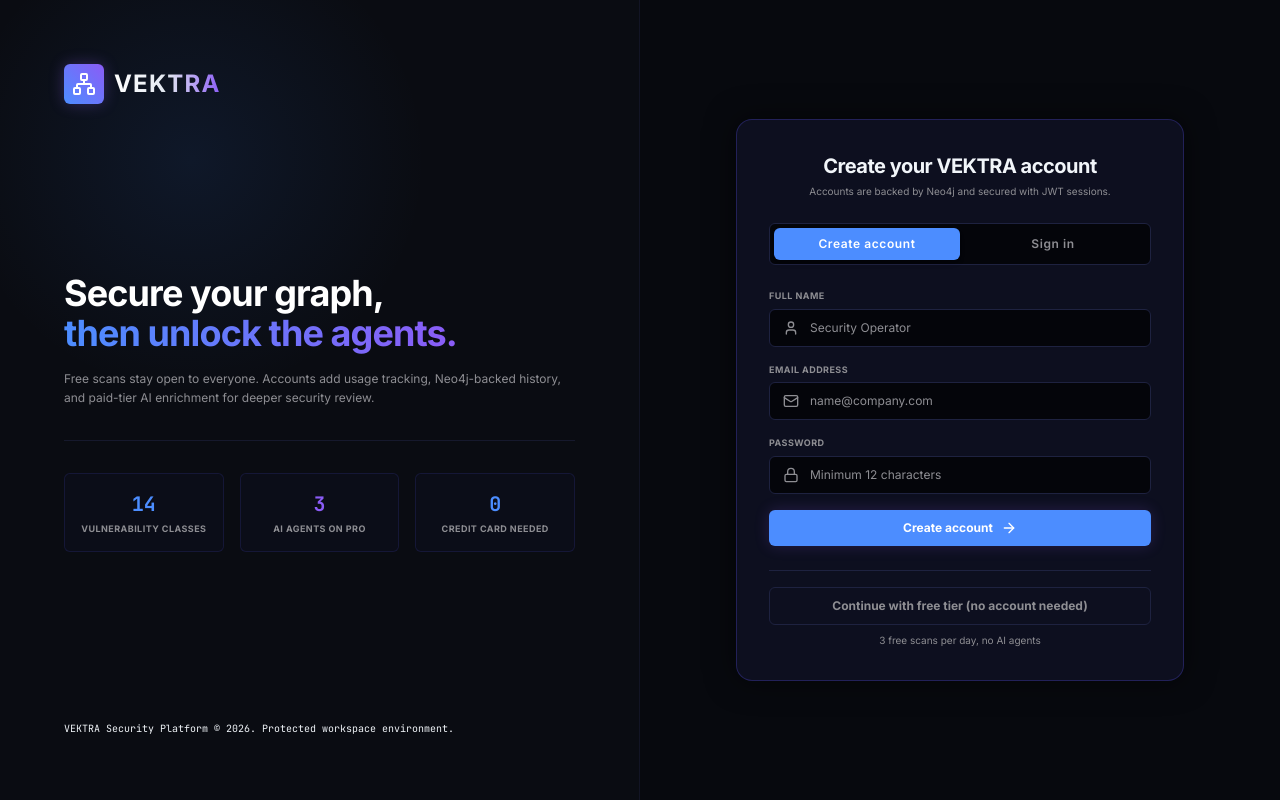
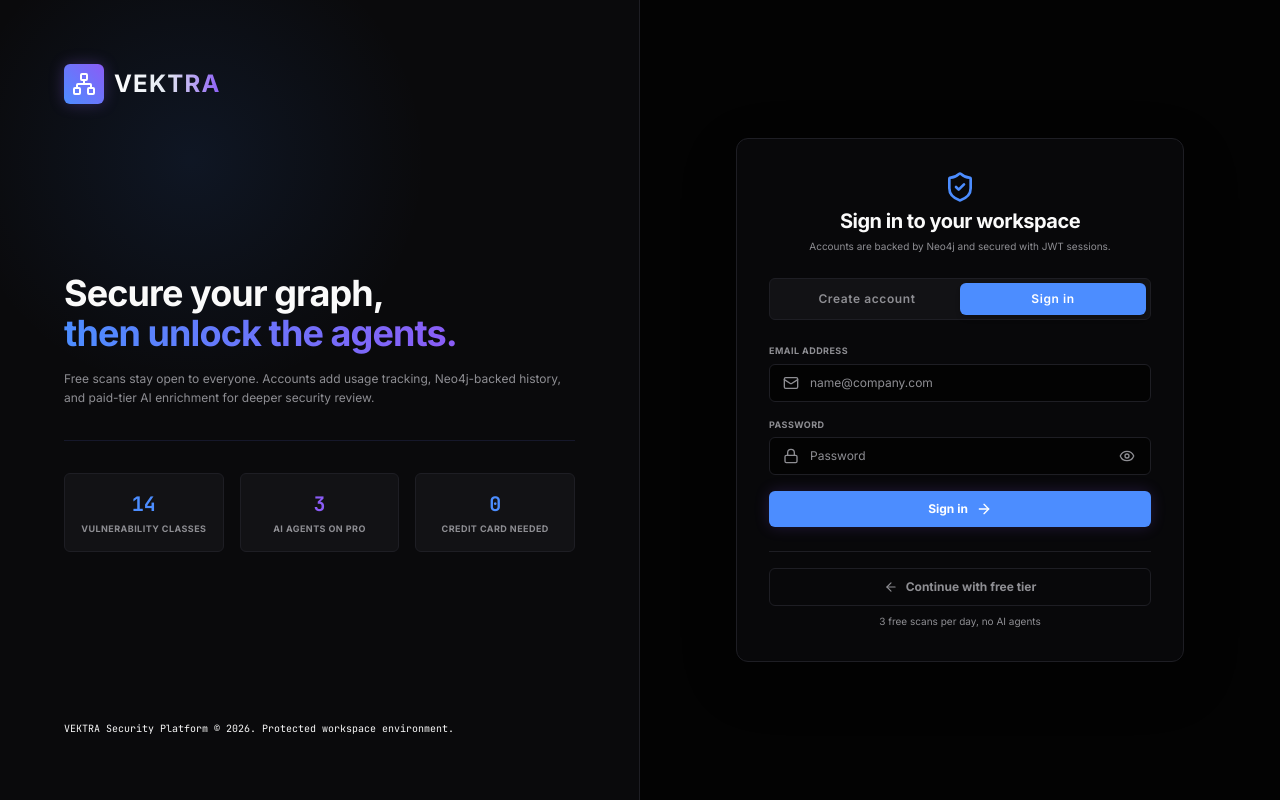
Before and after one commit to anandh0u/vektra, a React (Vite) app in the folder frontend/: page /login in a window 1280 px wide. Built offline with nearby package versions, Linux system fonts and the light colour scheme; no server answers.

Commit message:
Fix authentication session flow (#4)
Co-authored-by: anandh0u <anandh.pulikkal@gmail.com>

```diff
--- a/frontend/src/pages/Login.jsx
+++ b/frontend/src/pages/Login.jsx
@@ -1,28 +1,30 @@
 import React, { useState } from "react";
 import { useLocation, useNavigate } from "react-router-dom";
 import { useVektraStore } from "../store/vektraStore";
-import { ArrowRight, Lock, Mail, Network, User } from "lucide-react";
+import { ArrowLeft, ArrowRight, Check, Eye, EyeOff, Lock, Mail, Network, ShieldCheck, User } from "lucide-react";
 
 export default function LoginPage() {
   const navigate = useNavigate();
   const location = useLocation();
   const { signUp, signIn } = useVektraStore();
-  const plan = new URLSearchParams(location.search).get("plan");
+  const searchParams = new URLSearchParams(location.search);
+  const plan = searchParams.get("plan");
   const planLabel = plan ? plan.charAt(0).toUpperCase() + plan.slice(1) : "";
 
-  const [isSignUp, setIsSignUp] = useState(true);
+  const [isSignUp, setIsSignUp] = useState(() => Boolean(plan) || searchParams.get("mode") === "signup");
   const [name, setName] = useState("");
   const [email, setEmail] = useState("");
   const [password, setPassword] = useState("");
   const [errorMsg, setErrorMsg] = useState("");
   const [isSubmitting, setIsSubmitting] = useState(false);
+  const [showPassword, setShowPassword] = useState(false);
 
   const redirectAfterAuth = () => {
     if (plan) {
       navigate(`/pricing?success=${plan}`);
       return;
     }
-    navigate("/");
+    navigate("/dashboard", { replace: true });
   };
 
   const handleSubmit = async (e) => {
@@ -45,9 +47,9 @@ export default function LoginPage() {
     setIsSubmitting(true);
     try {
       if (isSignUp) {
-        await signUp(name, email, password);
+        await signUp(name.trim(), email.trim().toLowerCase(), password);
       } else {
-        await signIn(email, password);
+        await signIn(email.trim().toLowerCase(), password);
       }
       redirectAfterAuth();
     } catch (error) {
@@ -58,9 +60,9 @@ export default function LoginPage() {
   };
 
   return (
-    <div className="min-h-screen bg-[#07090e] text-slate-100 flex flex-col md:flex-row font-sans select-none overflow-y-auto">
+    <div className="min-h-screen bg-pageBg text-textMain flex flex-col lg:flex-row font-sans overflow-y-auto">
       {/* Information Panel */}
-      <div className="md:w-1/2 bg-[#0a0c12] border-r border-[#1e2240]/40 flex flex-col justify-between p-8 md:p-16 relative overflow-hidden">
+      <div className="lg:w-1/2 bg-cardSurface border-b lg:border-b-0 lg:border-r border-cardBorder flex flex-col justify-between p-6 sm:p-10 lg:p-16 relative overflow-hidden">
         <div className="absolute inset-0 bg-[radial-gradient(circle_at_30%_20%,rgba(59,130,246,0.1),transparent_30%)]" />
         <div className="flex items-center gap-2.5 z-10">
           <div className="bg-gradient-to-tr from-primary to-secondary p-2 rounded-xl shadow-[0_0_15px_rgba(139,92,246,0.3)]">
@@ -73,7 +75,7 @@ export default function LoginPage() {
 
         <div className="my-auto py-12 space-y-8 z-10 max-w-lg">
           <div className="space-y-4">
-            <h1 className="font-heading font-bold text-3xl md:text-4xl leading-tight text-white">
+            <h1 className="font-heading font-bold text-3xl md:text-4xl leading-tight text-textMain">
               Secure your graph, <br />
               <span className="bg-gradient-to-r from-primary to-secondary bg-clip-text text-transparent">
                 then unlock the agents.
@@ -85,15 +87,15 @@ export default function LoginPage() {
           </div>
 
           <div className="grid grid-cols-3 gap-4 border-t border-[#1e2240]/60 pt-8">
-            <div className="bg-[#0d0f1f]/50 border border-[#312e81]/30 p-4 rounded-xl text-center space-y-1">
+            <div className="bg-bgElevated border border-cardBorder p-4 rounded-xl text-center space-y-1">
               <div className="text-xl font-bold font-mono text-primary">14</div>
               <div className="text-[9px] font-bold text-muted uppercase tracking-wider">Vulnerability classes</div>
             </div>
-            <div className="bg-[#0d0f1f]/50 border border-[#312e81]/30 p-4 rounded-xl text-center space-y-1">
+            <div className="bg-bgElevated border border-cardBorder p-4 rounded-xl text-center space-y-1">
               <div className="text-xl font-bold font-mono text-secondary">3</div>
               <div className="text-[9px] font-bold text-muted uppercase tracking-wider">AI agents on Pro</div>
             </div>
-            <div className="bg-[#0d0f1f]/50 border border-[#312e81]/30 p-4 rounded-xl text-center space-y-1">
+            <div className="bg-bgElevated border border-cardBorder p-4 rounded-xl text-center space-y-1">
               <div className="text-xl font-bold font-mono text-safe">0</div>
               <div className="text-[9px] font-bold text-muted uppercase tracking-wider">Credit card needed</div>
             </div>
@@ -105,8 +107,8 @@ export default function LoginPage() {
         </div>
       </div>
 
-      <div className="md:w-1/2 flex items-center justify-center p-8 md:p-16 relative">
-        <div className="max-w-md w-full bg-[#0d0f1f] border border-[#312e81]/60 rounded-2xl p-8 shadow-[0_0_30px_rgba(0,0,0,0.5)] z-10 space-y-6">
+      <div className="lg:w-1/2 flex items-center justify-center p-4 sm:p-8 lg:p-16 relative">
+        <div className="max-w-md w-full vektra-surface p-6 sm:p-8 z-10 space-y-6">
           {plan && (
             <div className="rounded-lg border border-primary/30 bg-primary/10 px-4 py-3 text-center text-xs font-bold text-primary">
               You're signing up for VEKTRA {planLabel}
@@ -114,7 +116,8 @@ export default function LoginPage() {
           )}
 
           <div className="text-center space-y-1">
-            <h2 className="font-heading font-bold text-xl text-slate-100">
+            <ShieldCheck className="mx-auto h-8 w-8 text-primary" aria-hidden="true" />
+            <h2 className="font-heading font-bold text-xl text-textMain">
               {isSignUp ? "Create your VEKTRA account" : "Sign in to your workspace"}
             </h2>
             <p className="text-[10px] text-muted">
@@ -122,7 +125,7 @@ export default function LoginPage() {
             </p>
           </div>
 
-          <div className="flex bg-[#04050a] p-1 rounded-xl border border-[#1e2240]">
+          <div className="flex bg-bgElevated p-1 rounded-xl border border-cardBorder">
             <button
               onClick={() => {
                 setIsSignUp(true);
@@ -162,10 +165,11 @@ export default function LoginPage() {
                   <input
                     type="text"
                     required
+                    autoComplete="name"
                     value={name}
                     onChange={(e) => setName(e.target.value)}
                     placeholder="Security Operator"
-                    className="w-full bg-[#04050a] border border-[#1e2240] rounded-xl pl-10 pr-4 py-2.5 text-xs text-slate-100 placeholder-muted focus:outline-none focus:border-primary transition-all duration-200"
+                    className="w-full bg-pageBg border border-cardBorder rounded-xl pl-10 pr-4 py-2.5 text-xs text-textMain placeholder-muted focus:outline-none focus:border-primary transition-all duration-200"
                   />
                 </div>
               </div>
@@ -178,10 +182,11 @@ export default function LoginPage() {
                 <input
                   type="email"
                   required
+                  autoComplete="email"
                   value={email}
                   onChange={(e) => setEmail(e.target.value)}
                   placeholder="name@company.com"
-                  className="w-full bg-[#04050a] border border-[#1e2240] rounded-xl pl-10 pr-4 py-2.5 text-xs text-slate-100 placeholder-muted focus:outline-none focus:border-primary transition-all duration-200"
+                  className="w-full bg-pageBg border border-cardBorder rounded-xl pl-10 pr-4 py-2.5 text-xs text-textMain placeholder-muted focus:outline-none focus:border-primary transition-all duration-200"
                 />
               </div>
             </div>
@@ -191,14 +196,29 @@ export default function LoginPage() {
               <div className="relative">
                 <Lock className="absolute left-3.5 top-1/2 -translate-y-1/2 w-4 h-4 text-muted" />
                 <input
-                  type="password"
+                  type={showPassword ? "text" : "password"}
                   required
+                  minLength={isSignUp ? 12 : undefined}
+                  autoComplete={isSignUp ? "new-password" : "current-password"}
                   value={password}
                   onChange={(e) => setPassword(e.target.value)}
                   placeholder={isSignUp ? "Minimum 12 characters" : "Password"}
-                  className="w-full bg-[#04050a] border border-[#1e2240] rounded-xl pl-10 pr-4 py-2.5 text-xs text-slate-100 placeholder-muted focus:outline-none focus:border-primary transition-all duration-200"
+                  className="w-full bg-pageBg border border-cardBorder rounded-xl pl-10 pr-11 py-2.5 text-xs text-textMain placeholder-muted focus:outline-none focus:border-primary transition-all duration-200"
                 />
+                <button
+                  type="button"
+                  onClick={() => setShowPassword((visible) => !visible)}
+                  className="absolute right-3 top-1/2 -translate-y-1/2 p-1 text-muted hover:text-textMain"
+                  aria-label={showPassword ? "Hide password" : "Show password"}
+                >
+                  {showPassword ? <EyeOff className="h-4 w-4" /> : <Eye className="h-4 w-4" />}
+                </button>
               </div>
+              {isSignUp && (
+                <p className={`flex items-center gap-1.5 text-[10px] ${password.length >= 12 ? "text-safe" : "text-muted"}`}>
+                  <Check className="h-3 w-3" /> Use at least 12 characters
+                </p>
+              )}
             </div>
 
             <button
@@ -211,12 +231,12 @@ export default function LoginPage() {
             </button>
           </form>
 
-          <div className="space-y-2 border-t border-[#1e2240] pt-4">
+          <div className="space-y-2 border-t border-cardBorder pt-4">
             <button
               onClick={() => navigate("/")}
-              className="w-full rounded-xl border border-[#1e2240] py-2.5 text-xs font-bold text-muted hover:text-slate-200 hover:bg-[#141628] transition-all"
+              className="w-full rounded-xl border border-cardBorder py-2.5 text-xs font-bold text-muted hover:text-textMain hover:bg-bgElevated transition-all flex items-center justify-center gap-2"
             >
-              Continue with free tier (no account needed)
+              <ArrowLeft className="h-3.5 w-3.5" /> Continue with free tier
             </button>
             <p className="text-center text-[10px] text-muted">
               3 free scans per day, no AI agents
--- a/frontend/src/store/vektraStore.js
+++ b/frontend/src/store/vektraStore.js
@@ -5,6 +5,12 @@ const API_BASE =
   (typeof window !== "undefined" && !["localhost", "127.0.0.1"].includes(window.location.hostname)
     ? window.location.origin
     : "http://localhost:8000");
+
+// Authentication is cookie-based. Explicit credentials are required whenever
+// the frontend and API use different origins (local development, preview APIs,
+// or split production hosting). Callers can still opt out with credentials: "omit".
+export const apiFetch = (url, options = {}) => fetch(url, { credentials: "include", ...options });
+export const getApiBase = () => API_BASE;
 
 const readStoredUser = () => {
   try {
@@ -199,7 +205,7 @@ export const useVektraStore = create((set, get) => ({
     const timeoutId = setTimeout(() => controller.abort(), 15000); // 15 second timeout
 
     try {
-      const response = await fetch(`${API_BASE}/api/auth/register`, {
+      const response = await apiFetch(`${API_BASE}/api/auth/register`, {
         method: "POST",
         headers: { "Content-Type": "application/json" },
         body: JSON.stringify({ name, email, password }),
@@ -227,7 +233,7 @@ export const useVektraStore = create((set, get) => ({
     const timeoutId = setTimeout(() => controller.abort(), 15000); // 15 second timeout
 
     try {
-      const response = await fetch(`${API_BASE}/api/auth/login`, {
+      const response = await apiFetch(`${API_BASE}/api/auth/login`, {
         method: "POST",
         headers: { "Content-Type": "application/json" },
         body: JSON.stringify({ email, password }),
@@ -251,21 +257,35 @@ export const useVektraStore = create((set, get) => ({
     }
   },
   refreshCurrentUser: async () => {
-    const response = await fetch(`${API_BASE}/api/auth/me`, {
+    const hadCachedUser = Boolean(readStoredUser());
+    try {
+      const response = await apiFetch(`${API_BASE}/api/auth/me`, {
         headers: getAuthHeaders(),
       });
       if (!response.ok) {
         clearAuthSession();
-      set({ currentUser: null, authToken: "", authNotice: "Session expired, please sign in." });
+        set({
+          currentUser: null,
+          authToken: "",
+          authNotice: hadCachedUser ? "Session expired, please sign in." : "",
+        });
         return null;
       }
       const data = await response.json();
       localStorage.setItem("vektra_user", JSON.stringify(data.user));
       set({ currentUser: data.user, authToken: "cookie", authNotice: "" });
       return data.user;
+    } catch {
+      // A temporary API outage must not erase a valid cached session. The next
+      // protected request will still be validated by the server-side cookie.
+      if (hadCachedUser) {
+        set({ authNotice: "We could not verify your session. Check your connection and retry." });
+      }
+      return get().currentUser;
+    }
   },
   signOut: async () => {
-    try { await fetch(`${API_BASE}/api/auth/logout`, { method: "POST" }); } catch { /* clear locally */ }
+    try { await apiFetch(`${API_BASE}/api/auth/logout`, { method: "POST" }); } catch { /* clear locally */ }
     clearAuthSession();
     set({ currentUser: null, authToken: "", authNotice: "" });
   },
@@ -403,7 +423,7 @@ export const useVektraStore = create((set, get) => ({
     });
 
     try {
-      const response = await fetch(`${API_BASE}/api/workflow/analyze`, {
+      const response = await apiFetch(`${API_BASE}/api/workflow/analyze`, {
         method: "POST",
         headers: {
           "Content-Type": "application/json",
@@ -469,7 +489,7 @@ export const useVektraStore = create((set, get) => ({
     });
 
     try {
-      const response = await fetch(`${API_BASE}/api/analyze`, {
+      const response = await apiFetch(`${API_BASE}/api/analyze`, {
         method: "POST",
         credentials: anonymous ? "omit" : "include",
         headers: {
@@ -618,7 +638,7 @@ export const useVektraStore = create((set, get) => ({
       }));
 
       // Send to SSE endpoint
-      const response = await fetch(`${API_BASE}/api/chat`, {
+      const response = await apiFetch(`${API_BASE}/api/chat`, {
         method: "POST",
         headers: {
           "Content-Type": "application/json",
@@ -708,7 +728,7 @@ export const useVektraStore = create((set, get) => ({
     });
 
     try {
-      const response = await fetch(`${API_BASE}/api/analyze/rerun`, {
+      const response = await apiFetch(`${API_BASE}/api/analyze/rerun`, {
         method: "POST",
         headers: {
           "Content-Type": "application/json",
@@ -770,7 +790,7 @@ export const useVektraStore = create((set, get) => ({
   },
 
   updateProfile: async (name) => {
-    const response = await fetch(`${API_BASE}/api/auth/profile`, {
+    const response = await apiFetch(`${API_BASE}/api/auth/profile`, {
       method: "PATCH",
       headers: {
         "Content-Type": "application/json",
@@ -788,7 +808,7 @@ export const useVektraStore = create((set, get) => ({
   },
 
   changePassword: async (currentPassword, newPassword) => {
-    const response = await fetch(`${API_BASE}/api/auth/change-password`, {
+    const response = await apiFetch(`${API_BASE}/api/auth/change-password`, {
       method: "POST",
       headers: {
         "Content-Type": "application/json",
@@ -803,7 +823,7 @@ export const useVektraStore = create((set, get) => ({
   },
 
   updateNotifications: async (prefs) => {
-    const response = await fetch(`${API_BASE}/api/auth/notifications`, {
+    const response = await apiFetch(`${API_BASE}/api/auth/notifications`, {
       method: "PATCH",
       headers: {
         "Content-Type": "application/json",
@@ -824,7 +844,7 @@ export const useVektraStore = create((set, get) => ({
   },
 
   deleteAccount: async (confirmText) => {
-    const response = await fetch(`${API_BASE}/api/auth/account`, {
+    const response = await apiFetch(`${API_BASE}/api/auth/account`, {
       method: "DELETE",
       headers: {
         "Content-Type": "application/json",
@@ -841,7 +861,7 @@ export const useVektraStore = create((set, get) => ({
   },
 
   upgradeWalletPlan: async (plan) => {
-    const response = await fetch(`${API_BASE}/api/wallet/upgrade`, {
+    const response = await apiFetch(`${API_BASE}/api/wallet/upgrade`, {
       method: "POST",
       headers: {
         "Content-Type": "application/json",
@@ -863,7 +883,7 @@ export const useVektraStore = create((set, get) => ({
   },
 
   fetchWalletTransactions: async () => {
-    const response = await fetch(`${API_BASE}/api/wallet/transactions`, {
+    const response = await apiFetch(`${API_BASE}/api/wallet/transactions`, {
       headers: getAuthHeaders(),
     });
     if (!response.ok) {
```
Lines whose indentation alone changed are shown as unchanged.
